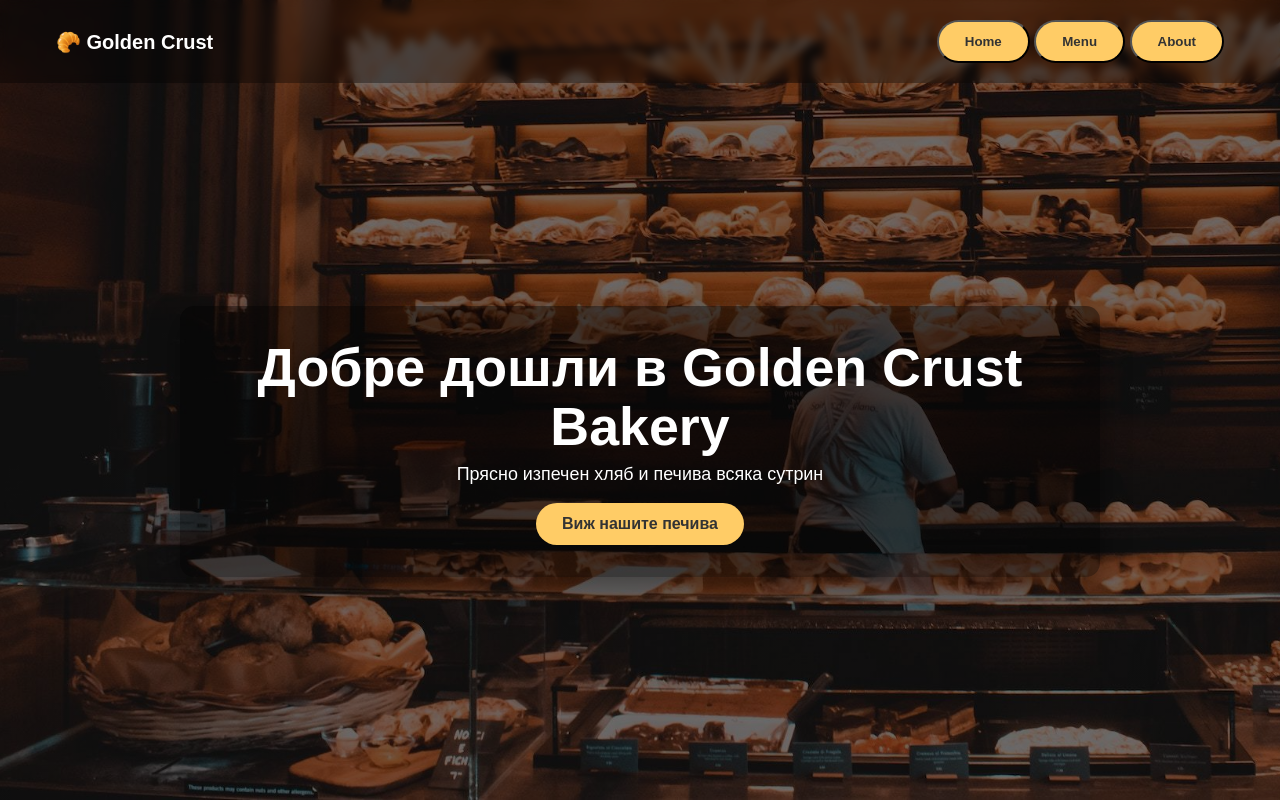
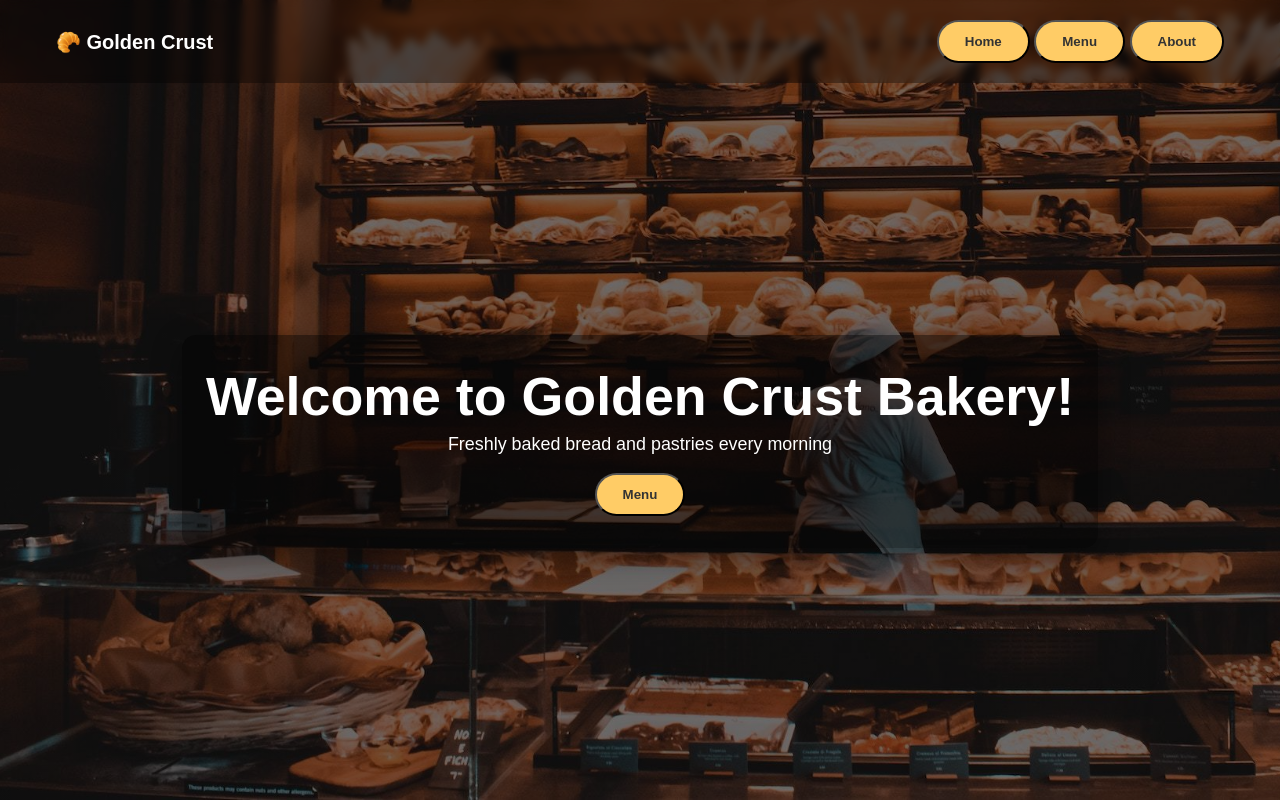
Before and after one commit to Diyana37/Restaurant, a website built with webpack: page src/template.html in a window 1280 px wide. Built offline with nearby package versions, Linux system fonts and the light colour scheme.

Commit message:
Implemented Home page with js

```diff
--- /dev/null
+++ b/src/home.js
@@ -0,0 +1,17 @@
+export function renderHome() {
+    const contentDiv = document.querySelector("#content");
+
+    const heading = document.createElement("h1");
+    heading.textContent = "Welcome to Golden Crust Bakery!";
+
+    const subHeading = document.createElement("p");
+    subHeading.textContent = "Freshly baked bread and pastries every morning";
+
+    const button = document.createElement("button");
+    button.classList.add("btn");
+    button.textContent = "Menu";
+
+    contentDiv.appendChild(heading);
+    contentDiv.appendChild(subHeading);
+    contentDiv.appendChild(button);
+}
--- a/src/index.js
+++ b/src/index.js
@@ -1 +1,18 @@
+import { renderHome } from "./home.js";
 import "./styles.css";
+
+function init() {
+  const main = document.querySelector("main");
+  const contentDiv = document.querySelector("#content");
+
+  main.removeChild(contentDiv);
+
+  const contentDivNew = document.createElement("div");
+  contentDivNew.setAttribute("id", "content");
+
+  main.appendChild(contentDivNew);
+
+  renderHome();
+}
+
+init();
--- a/src/styles.css
+++ b/src/styles.css
@@ -11,7 +11,8 @@
   padding: 0;
   box-sizing: border-box;
 }
-html, body {
+html,
+body {
   height: 100%;
 }
 body {
@@ -22,14 +23,14 @@ body {
       rgba(0, 0, 0, 0.55),
       rgba(0, 0, 0, 0.55)
     ),
-    url("open-a-bakery-header.jpg") no-repeat center center / cover;
+    url("assets/open-a-bakery-header.jpg") no-repeat center center / cover;
   display: flex;
   flex-direction: column;
 }
 
 /* HERO: цял екран, само снимка */
 .hero-content {
-  flex: 1;           /* fills available height */
+  flex: 1; /* fills available height */
   display: flex;
   align-items: center;
   justify-content: center;
@@ -50,7 +51,7 @@ body {
 }
 
 /* Централен текст */
-.hero-text {
+#content {
   margin: auto;
   text-align: center;
   padding: 32px 24px;
@@ -59,12 +60,14 @@ body {
   box-shadow: 0 10px 30px var(--shadow);
   max-width: 920px;
 }
-.hero-text h1 {
+
+#content h1 {
   margin: 0 0 8px 0;
   font-size: clamp(32px, 4.2vw, 56px); /* добре стои на лаптоп */
   line-height: 1.1;
 }
-.hero-text p {
+
+#content p {
   margin: 0 0 18px 0;
   font-size: clamp(16px, 1.4vw, 22px);
 }
--- a/src/template.html
+++ b/src/template.html
@@ -18,11 +18,7 @@
     </header>
 
     <main class="hero-content">
-      <div id="content" class="hero-text">
-        <h1>Добре дошли в Golden Crust Bakery</h1>
-        <p>Прясно изпечен хляб и печива всяка сутрин</p>
-        <a href="#" class="btn">Виж нашите печива</a>
-      </div>
+      <div id="content"></div>
     </main>
   </body>
 </html>
```
Also changed, not shown: src/DSC_0154.webp (deleted), src/assets/open-a-bakery-header.jpg (renamed from src/open-a-bakery-header.jpg).
